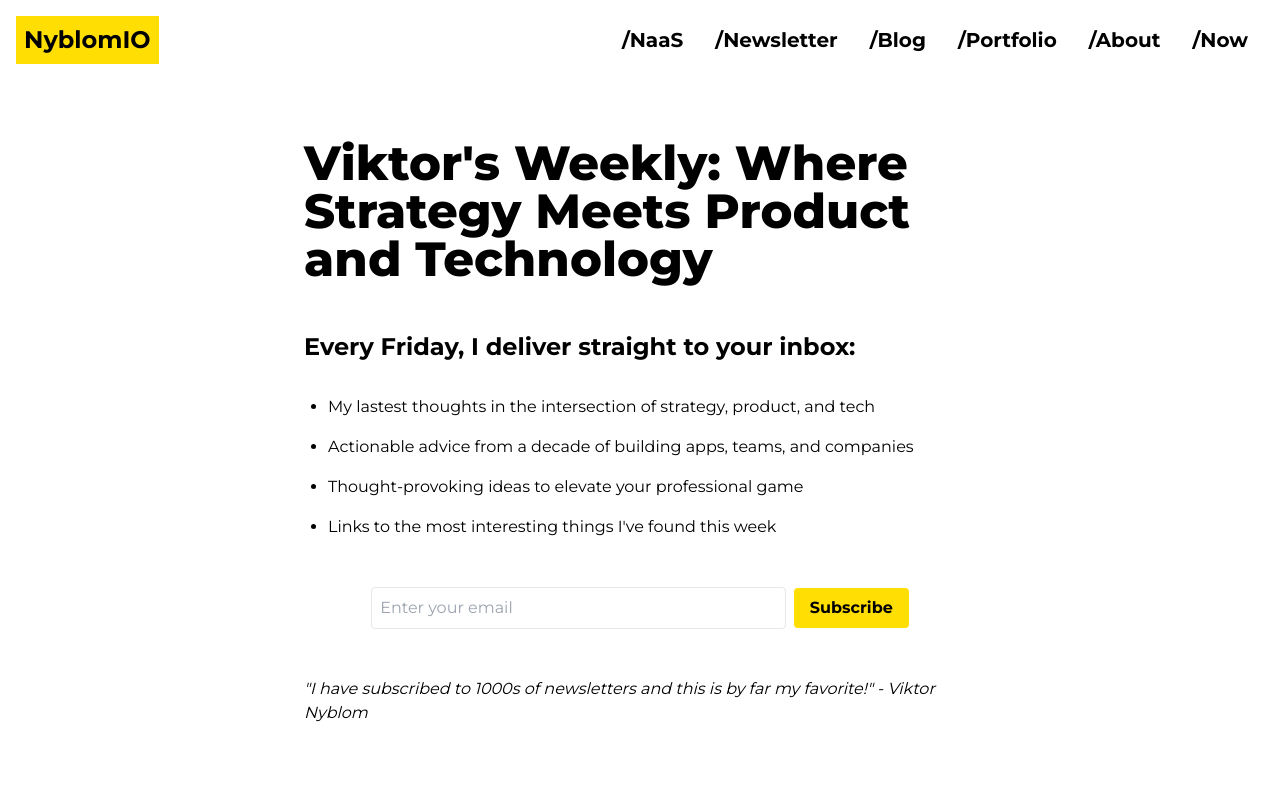
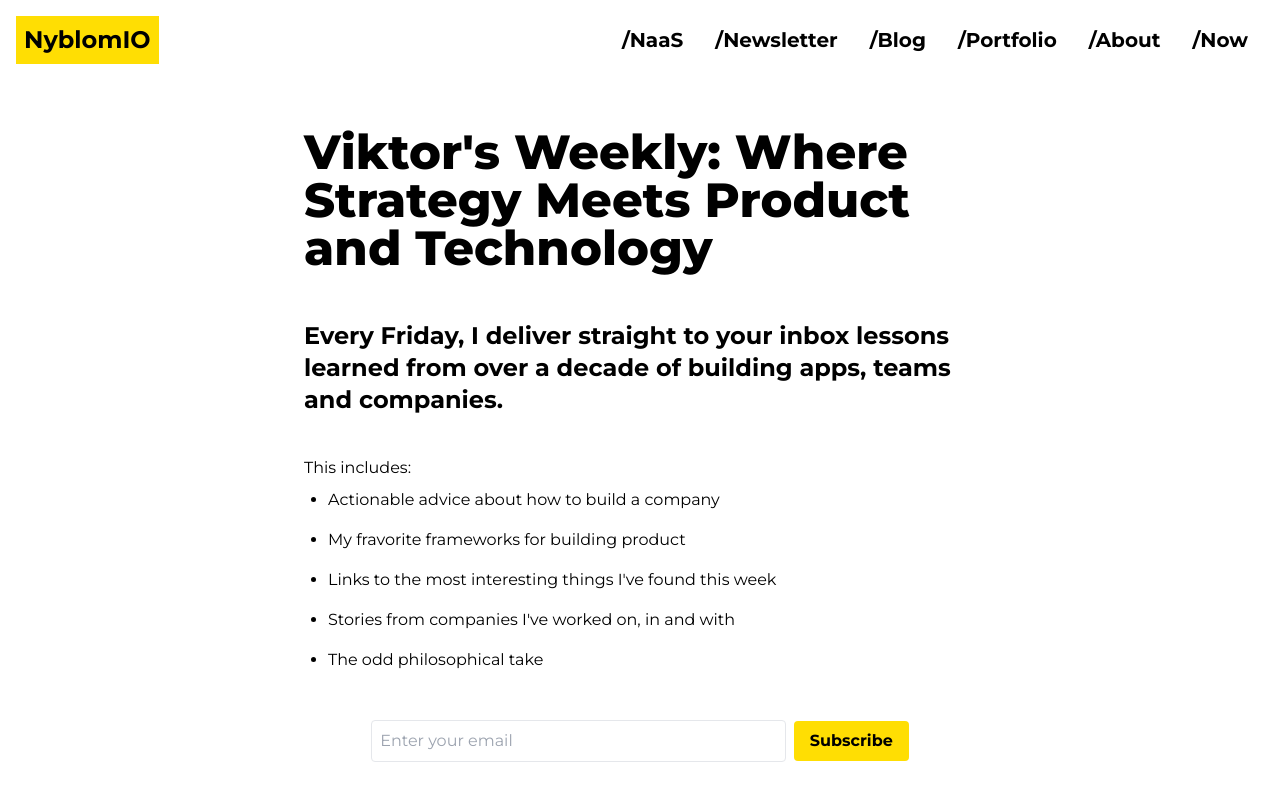
Before and after one commit to Qw4z1/nyblom-io, a Next.js app: page /newsletter in a window 1280 px wide. Shown: the top 800 px of the page. Built offline with nearby package versions, Linux system fonts and the light colour scheme; no server answers.

Commit message:
Update copy

```diff
--- a/src/pages/newsletter.tsx
+++ b/src/pages/newsletter.tsx
@@ -7,7 +7,7 @@ const Newsletter: NextPage = () => {
     <>
       <Head
         title="Viktor's Weekly"
-        description="Writing about the intersection of strategy, product and tech"
+        description="Lessons learned from a decade of building apps, teams and companies"
       />
       <div className="max-w-2xl flex flex-col justify-start items-start m-auto pb-10">
         <h1 className="mb-12">
@@ -15,28 +15,26 @@ const Newsletter: NextPage = () => {
         </h1>
 
         <h2 className="mb-8">
-          Every Friday, I deliver straight to your inbox:
+          Every Friday, I deliver straight to your inbox lessons learned from
+          over a decade of building apps, teams and companies.
         </h2>
 
+        <p>This includes: </p>
         <ul className="list-disc pl-6 mb-12 space-y-4">
-          <li>
-            My lastest thoughts in the intersection of strategy, product, and
-            tech
-          </li>
-          <li>
-            Actionable advice from a decade of building apps, teams, and
-            companies
-          </li>
-          <li>Thought-provoking ideas to elevate your professional game</li>
+          <li>Actionable advice about how to build a company</li>
+          <li>My fravorite frameworks for building product</li>
           <li>
             Links to the most interesting things I&apos;ve found this week
           </li>
+          <li>Stories from companies I&apos;ve worked on, in and with</li>
+          <li>The odd philosophical take</li>
         </ul>
 
         <InlineNewsletterForm />
 
         <p className="italic mt-12">
-          &quot;I have subscribed to 1000s of newsletters and this is by far my favorite!&quot; - Viktor Nyblom
+          &quot;I have subscribed to 1000s of newsletters and this is by far my
+          favorite!&quot; - Viktor Nyblom
         </p>
       </div>
     </>
```
